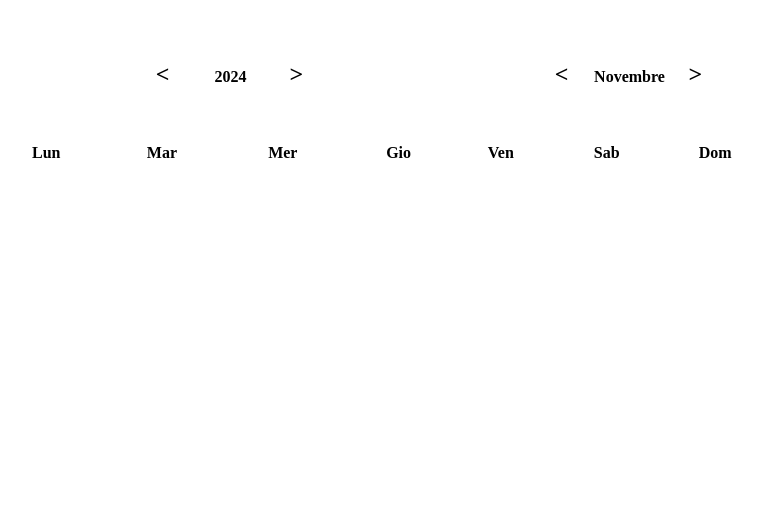
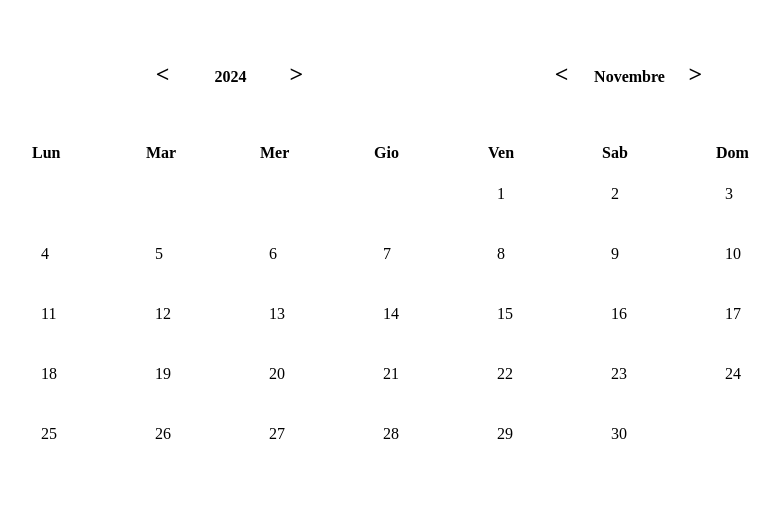
Before and after one commit to FabioMGiacomini/simple-calendar, a plain HTML site: page index.html in a window 1280 px wide. Shown: the whole page, without its empty margins (211-990 px from the left). Drawn offline with Linux system fonts and the light colour scheme.

Commit message:
tolti tr e td da index; adesso vengono creati dianmicamente in script

```diff
--- a/index.html
+++ b/index.html
@@ -40,12 +40,10 @@
                     </tr>
                 </thead>
                 <tbody>
-
                 </tbody>
         </div>
     </main>
     <script src="script.js"></script>
-    <script>//giorniTabella()</script>
 </body>
 
 </html>
--- a/script.js
+++ b/script.js
@@ -1,3 +1,23 @@
+/**
+ * creo la struttura della tabella in modo dinamico
+ */
+
+let tableGiorni = document.querySelector("table.giorni");
+const bodyTabella = tableGiorni.querySelector('tbody')
+
+function creaTabella() {
+  for (let riga = 0; riga < 6; riga++) {
+  let rigaTabella = document.createElement('tr')
+  for (let cella = 1; cella < 8; cella++) {
+    let cellaTabella = document.createElement('td')
+    rigaTabella.appendChild(cellaTabella)
+  }
+  bodyTabella.appendChild(rigaTabella)
+ }
+}
+creaTabella()
+
+
 let d = new Date();
 let giorno = d.getDate(); // data di oggi da 1 a 31
 let mese = d.getMonth(); // mese corrente da 0 a 11
@@ -41,7 +61,6 @@ let annoDopo = document.querySelector("a.annodopo");
 let mesePrima = document.querySelector("a.meseprima");
 let meseDurante = document.querySelector(".mesecorrente");
 let meseDopo = document.querySelector("a.mesedopo");
-let tableGiorni = document.querySelector("table.giorni");
 
 annoDurante.innerHTML = "&nbsp;" + anno + "&nbsp;";
 meseDurante.innerHTML = "&nbsp;" + Mese[mese] + "&nbsp;";
```
Also changed, not shown: 1 other file.
